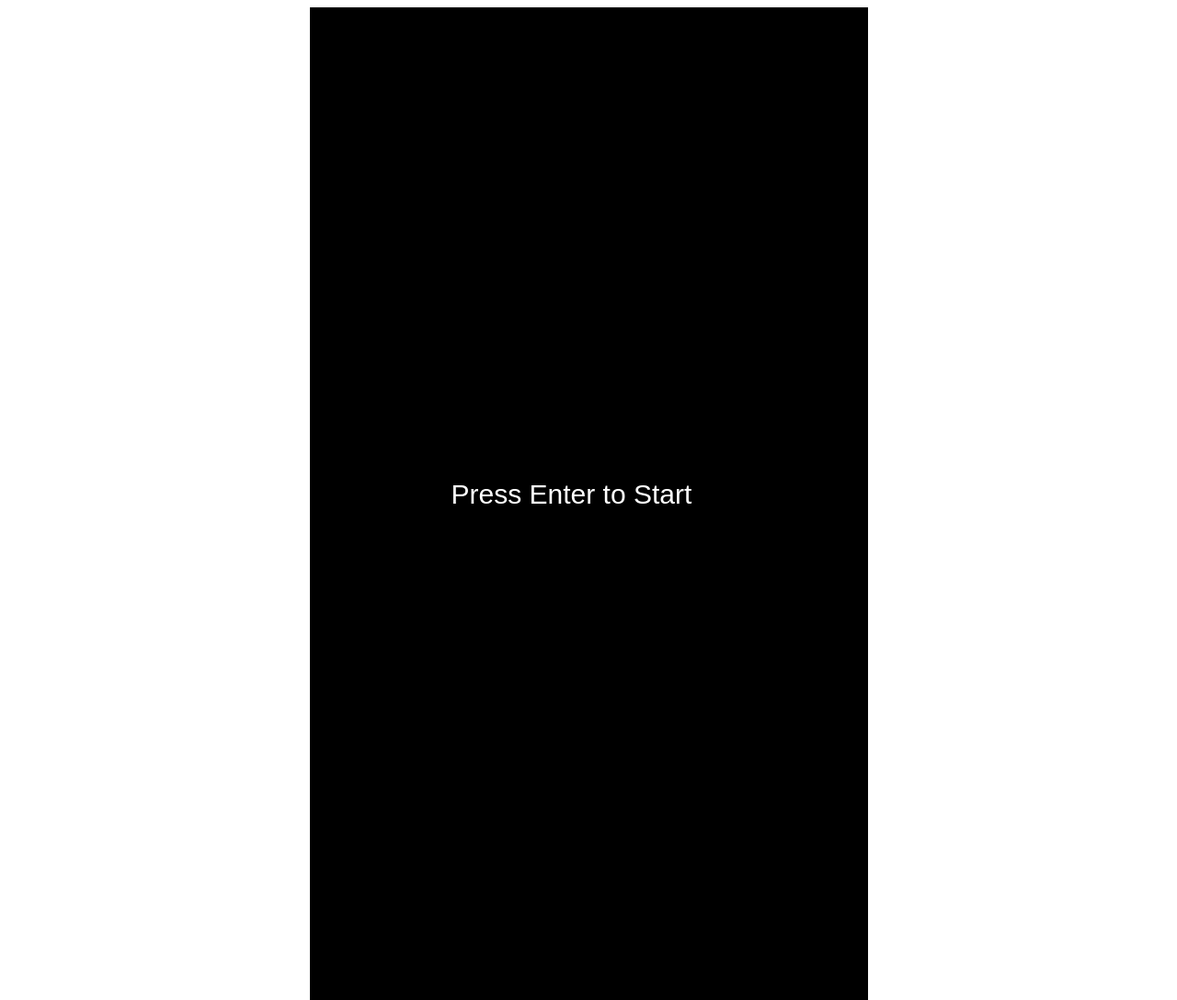
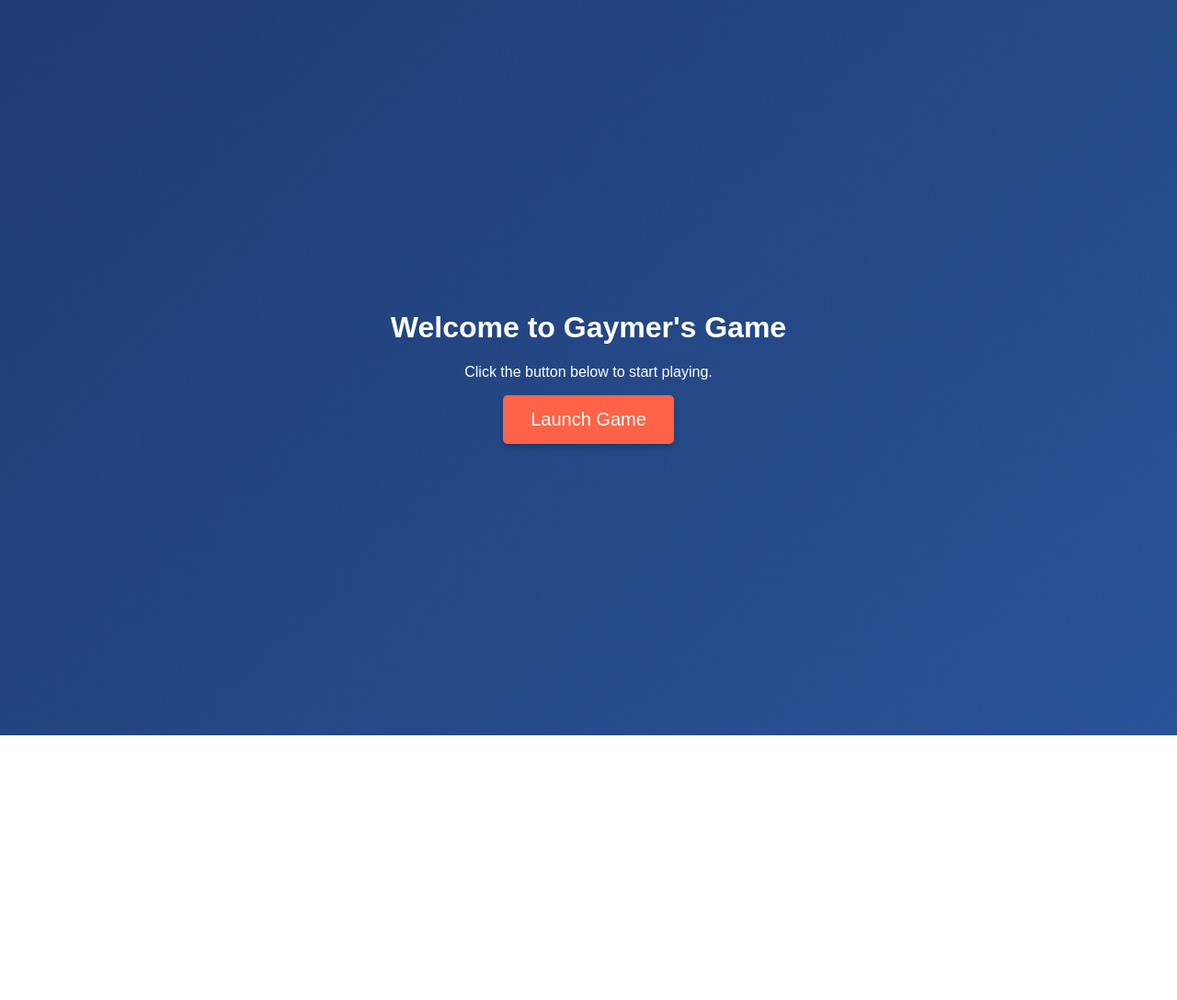
Before and after one commit to Ronnie-Reagan/Gaymers_Game, a plain HTML site: page index.html in a window 1280 px wide. Shown: the whole page at 92% size. After the commit the page ends 800 px from the top, so only its background shows below. Drawn offline with Linux system fonts and the light colour scheme.

Commit message:
Update index.html

```diff
--- a/index.html
+++ b/index.html
@@ -3,14 +3,40 @@
 <head>
   <meta charset="UTF-8">
   <meta name="viewport" content="width=device-width, initial-scale=1.0">
-  <title>Gaymer's Game</title>
+  <title>Gaymer's Game - Home</title>
   <style>
-    canvas { display: block; margin: 0 auto; background: black; }
-    body { text-align: center; color: white; font-family: Arial, sans-serif; }
+    body {
+      display: flex;
+      justify-content: center;
+      align-items: center;
+      height: 100vh;
+      margin: 0;
+      background: linear-gradient(135deg, #1e3c72, #2a5298);
+      color: white;
+      font-family: Arial, sans-serif;
+      text-align: center;
+    }
+    button {
+      font-size: 20px;
+      padding: 15px 30px;
+      border: none;
+      border-radius: 5px;
+      cursor: pointer;
+      background: #ff6347;
+      color: white;
+      box-shadow: 0 4px 6px rgba(0, 0, 0, 0.2);
+      transition: background 0.3s ease;
+    }
+    button:hover {
+      background: #ff4500;
+    }
   </style>
 </head>
 <body>
-  <canvas id="gameCanvas"></canvas>
-  <script src="game.js"></script>
+  <div>
+    <h1>Welcome to Gaymer's Game</h1>
+    <p>Click the button below to start playing.</p>
+    <button onclick="location.href='game.html'">Launch Game</button>
+  </div>
 </body>
 </html>
```
